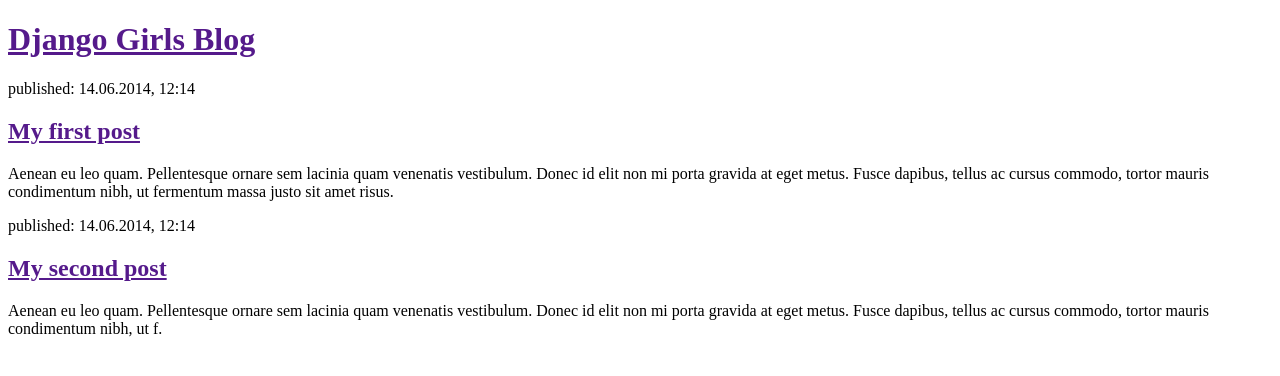
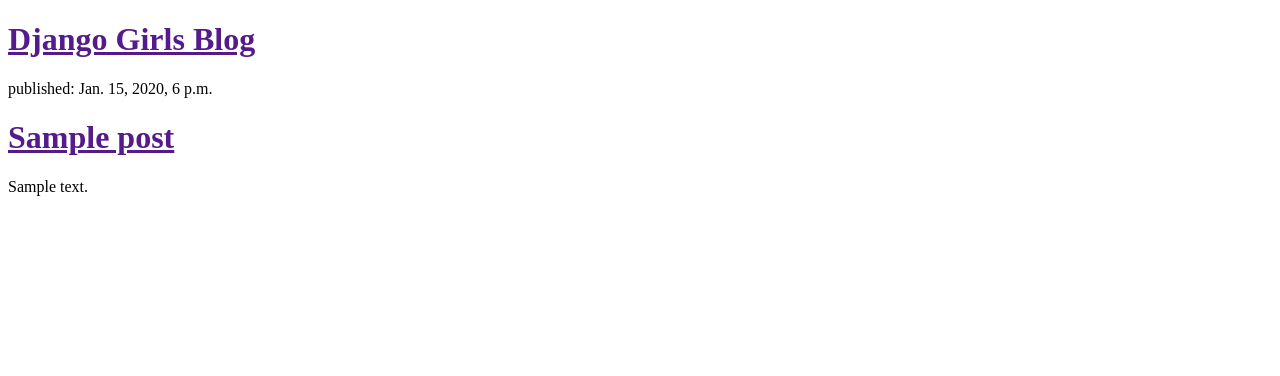
Before and after one commit to Mr-Z11/my-first-blog, a Django app: template blog/templates/blog/post_list.html in a window 1280 px wide. Shown: the top 376 px of the page. Run offline with Django 3.2, Linux system fonts and the light colour scheme; the template is opened without the code that fills it: values that come from a table or form of the project are taken from there, others are empty; tables that the repository leaves empty hold one stand-in row (values such as "Sample post").

Commit message:
Modified templates

```diff
--- a/blog/templates/blog/post_list.html
+++ b/blog/templates/blog/post_list.html
@@ -9,16 +9,13 @@
         <h1><a href="">Django Girls Blog</a></h1>
     </div>
 
-    <div>
-        <p>published: 14.06.2014, 12:14</p>
-        <h2><a href="">My first post</a></h2>
-        <p>Aenean eu leo quam. Pellentesque ornare sem lacinia quam venenatis vestibulum. Donec id elit non mi porta gravida at eget metus. Fusce dapibus, tellus ac cursus commodo, tortor mauris condimentum nibh, ut fermentum massa justo sit amet risus.</p>
-    </div>
+    {% for post in posts %}
+        <div>
+            <p>published: {{ post.published_date }}</p>
+            <h1><a href="">{{ post.title }}</a></h1>
+            <p>{{ post.text|linebreaksbr }}</p>
+        </div>
+    {% endfor %}
 
-    <div>
-        <p>published: 14.06.2014, 12:14</p>
-        <h2><a href="">My second post</a></h2>
-        <p>Aenean eu leo quam. Pellentesque ornare sem lacinia quam venenatis vestibulum. Donec id elit non mi porta gravida at eget metus. Fusce dapibus, tellus ac cursus commodo, tortor mauris condimentum nibh, ut f.</p>
-    </div>
 </body>
 </html>
--- a/blog/views.py
+++ b/blog/views.py
@@ -1,4 +1,5 @@
 from django.shortcuts import render
+from django.utils import timezone
 from .models import Post
 
 # Create your views here.
```
